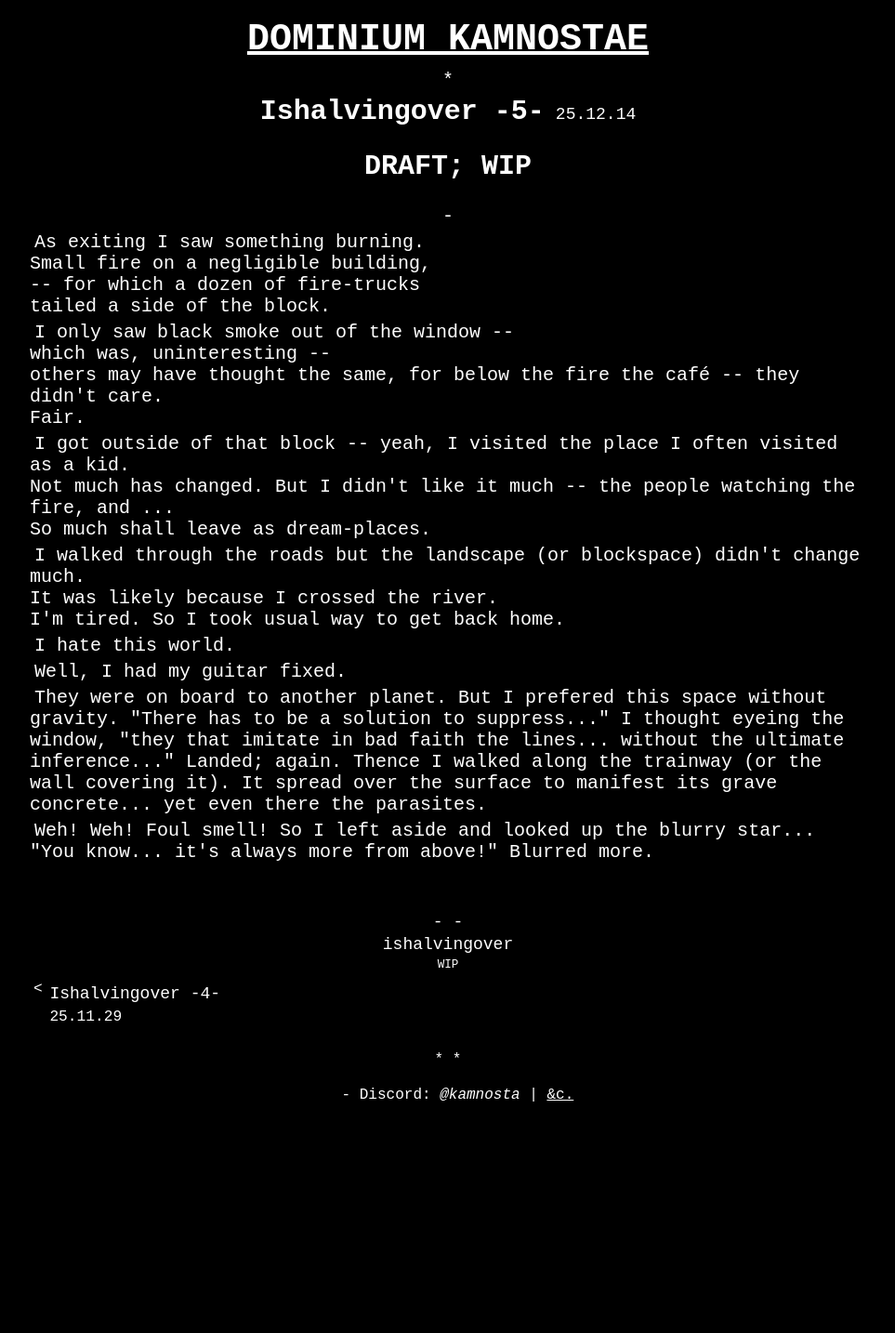
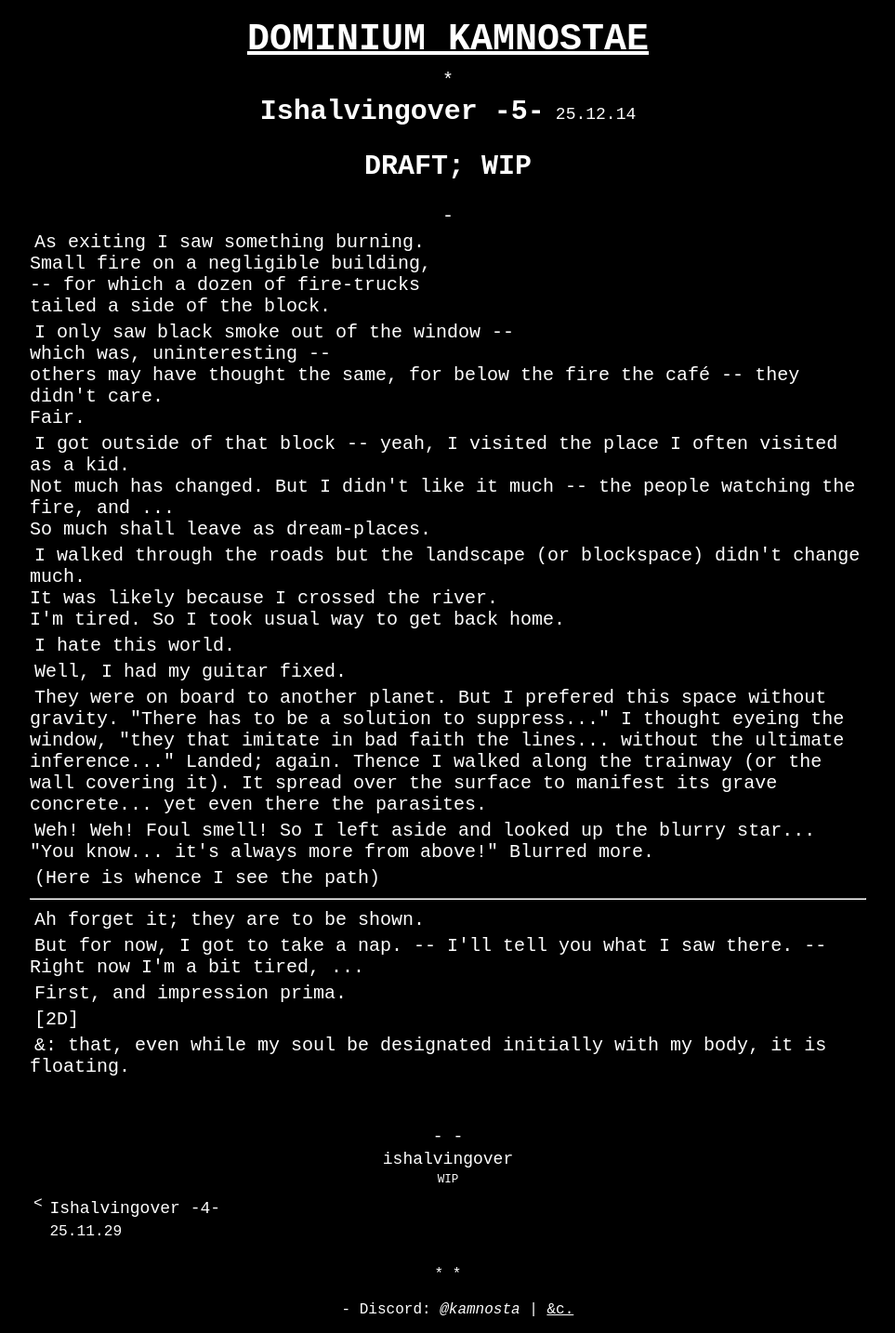
Before and after one commit to kamnosta/kamnosta.github.io, a Jekyll site: the page built from _ishalvingover/25-12-14-5.md, in a window 1280 px wide. Shown: the whole page at 93% size, without its empty margins (158-1121 px from the left). Built offline with Jekyll 4.4.1, drawn with Linux system fonts in a browser that asks for light colours; before the commit the page ends 1203 px from its top, so only the background shows below that.

Commit message:
iho5 update

```diff
--- a/_ishalvingover/25-12-14-5.md
+++ b/_ishalvingover/25-12-14-5.md
@@ -35,3 +35,17 @@ So I left aside and looked up
 the blurry star...
 "You know... it's always more from above!"
 Blurred more.
+
+(Here is whence I see the path)
+
+*** *** **** * *** ***** *** **** ** *** ******* ** * ****** ****** *** ******** ***** ***** ** **** ******** ** * **** ** ********* *** ***** ****** ** ***** ***** ********* **** ***** ** *** ******** ******** ** *** ***** **** *********** ** * **** **** ** **** * *** ***** ****** ******** *** ******* *** *************** ******* *** ******** ** ***** ** * ********* **** *** ********** *** ********* ***** ** **** ********* **********
+
+Ah forget it; they are to be shown.
+
+But for now, I got to take a nap. -- I'll tell you what I saw there. -- Right now I'm a bit tired, ...
+
+First, and impression prima.
+
+[2D]
+
+&: that, even while my soul be designated initially with my body, it is floating.
```
